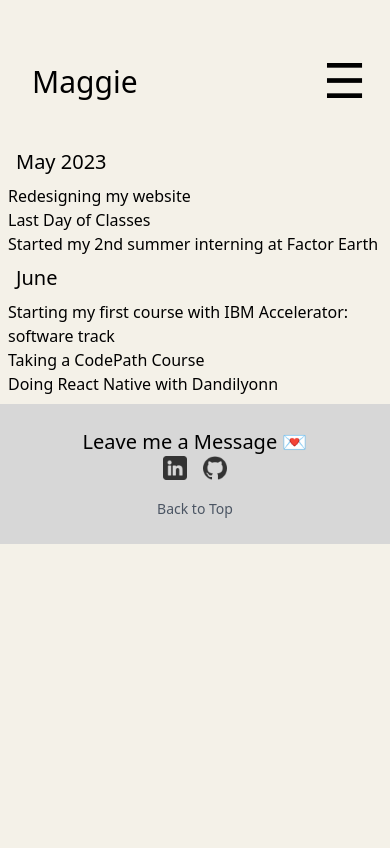
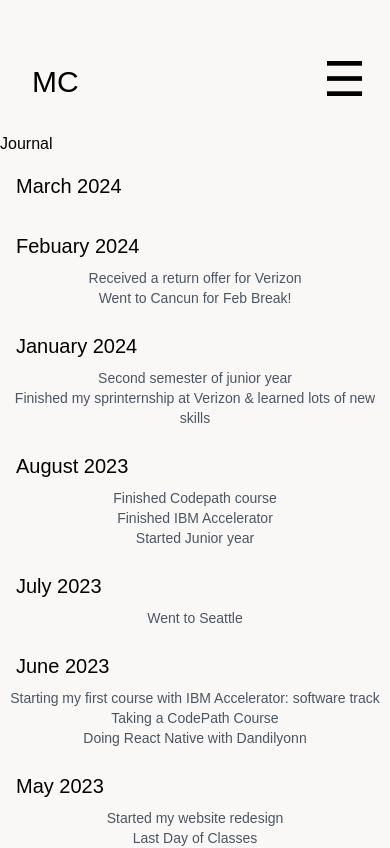
Before and after one commit to mchen892/mchen892.github.io, a Next.js app: page /journal in a window 390 px wide. Shown: the top 848 px of the page. Built offline with nearby package versions, Linux system fonts and the light colour scheme.

Commit message:
redid project page (not done) & home page (nd)

```diff
--- a/components/journalTemp.js
+++ b/components/journalTemp.js
@@ -0,0 +1,23 @@
+import PropTypes from 'prop-types';
+
+function JournalTemplate({ date, info = [] }) {
+  return (
+    <main className="">
+      <div className="lg:ml-80 lg:mt-32 p-2">
+        <h2 className="text-xl p-2">{date}</h2>
+        <ul className="text-center text-gray-600 text-sm">
+          {Array.isArray(info) && info.map((item, index) => (
+            <li key={index}>{item}</li>
+          ))}
+        </ul>
+      </div>
+    </main>
+  );
+}
+
+JournalTemplate.propTypes = {
+  date: PropTypes.string,
+  info: PropTypes.arrayOf(PropTypes.string),
+};
+
+export default JournalTemplate;
--- a/components/projectTemp.js
+++ b/components/projectTemp.js
@@ -4,7 +4,7 @@ import Link from "next/link";
 
 function ProjectTemp({ img, altmessage, title, caption, link }) {
   const card = (
-    <div className="flex flex-col items-center shadow-lg transition duration-300 ease-in-out hover:shadow-xl bg-light-purp max-w-md w-96 mx-auto mb-8">
+    <div className="flex flex-col items-center transition duration-300 ease-in-out hover:purple-shadow max-w-md w-96 mx-auto mb-8">
       <div className="w-full h-48 overflow-hidden relative rounded-t-lg">
         <Image
           src={img}
@@ -15,8 +15,8 @@ function ProjectTemp({ img, altmessage, title, caption, link }) {
         />
       </div>
       <div className="p-4 h-32 flex flex-col justify-between">
-        <h2 className="text-center text-xl font-semibold">{title}</h2>
-        <p className="text-center text-gray-600 text-sm">{caption}</p>
+        <h2 className="text-left text-light-purp-text text-xl font-semibold">{title}</h2>
+        <p className="text-left text-gray-600 text-sm">{caption}</p>
       </div>
     </div>
   );
--- a/components/sideNavBar.js
+++ b/components/sideNavBar.js
@@ -12,7 +12,7 @@ const MobileNav = () => {
     <nav className='flex flex-col lg:flex-row lg:justify-between lg:items-center lg:mx-6 mt-8'>
       <div className='flex flex-row justify-between'>
         <h2>
-          <Link href="/" className='text-3xl'>Maggie</Link>
+          <Link href="/" className='text-3xl'>MC</Link>
         </h2>
 
         {!isLargeScreen && (
--- a/src/pages/journal.js
+++ b/src/pages/journal.js
@@ -1,12 +1,12 @@
-import Head from 'next/head'
+import Head from "next/head";
 import MobileNav from "../../components/sideNavBar";
 import FooterAll from "../../components/footer";
-import Link from 'next/link'
-import Image from 'next/image'
+import Link from "next/link";
+import Image from "next/image";
+import JournalTemplate from "../../components/journalTemp";
 // import website from '../public/website.png'
 
-
-export default function Home() {
+export default function Journal() {
   return (
     <>
       <Head>
@@ -16,26 +16,52 @@ export default function Home() {
         <link rel="icon" href="/favicon.ico" />
       </Head>
       <main>
-                <div className='h-screen'>
+        <div className="h-screen">
           <MobileNav />
-                    <div className='lg:ml-80 lg:mt-32 p-2'>
-                        <h2 className=' text-xl p-2'>May 2023</h2>
-                        <ul className="list-disc ml-10">
-                            <li>Redesigning my website</li>
-                            <li>Last Day of Classes</li>
-                            <li>Started my 2nd summer interning at Factor Earth</li>
-                        </ul>
-                        {/* <Image src={website} /> */}
-                        <h2 className=' text-xl p-2'>June</h2>
-                        <ul className="list-disc ml-10">
-                            <li>Starting my first course with IBM Accelerator: software track</li>
-                            <li>Taking a CodePath Course</li>
-                            <li>Doing React Native with Dandilyonn</li>
-                        </ul>
-                    </div>
+          <h1>Journal</h1>
+          <JournalTemplate date="March 2024" info={[""]} />
+          <JournalTemplate
+            date="Febuary 2024"
+            info={[
+              "Received a return offer for Verizon",
+              "Went to Cancun for Feb Break!",
+            ]}
+          />
+          <JournalTemplate
+            date="January 2024"
+            info={[
+              "Second semester of junior year",
+              "Finished my sprinternship at Verizon & learned lots of new skills",
+            ]}
+          />
+          <JournalTemplate
+            date="August 2023"
+            info={[
+              "Finished Codepath course",
+              "Finished IBM Accelerator",
+              "Started Junior year",
+            ]}
+          />
+          <JournalTemplate date="July 2023" info={["Went to Seattle"]} />
+          <JournalTemplate
+            date="June 2023"
+            info={[
+              "Starting my first course with IBM Accelerator: software track",
+              "Taking a CodePath Course",
+              "Doing React Native with Dandilyonn",
+            ]}
+          />
+          <JournalTemplate
+            date="May 2023"
+            info={[
+              "Started my website redesign",
+              "Last Day of Classes",
+              "Started my 2nd summer interning at Factor Earth",
+            ]}
+          />
         </div>
         <FooterAll />
       </main>
     </>
-    )
+  );
 }
--- a/src/pages/project.js
+++ b/src/pages/project.js
@@ -26,10 +26,8 @@ export default function Home() {
               <div className="project-view">
                 <ProjectTemp link='https://www.maggiechen.org/'img={website} altmessage="Personal website image" title="Personal Website" caption="Used NextJS, Tailwind, HTML, and CSS" />
                 <ProjectTemp img={esw} altmessage="Esw website image" title="Engineer's For Sustainability Website" caption="Used Plotly Dash, Bootstrap components, CSS, Figma for the website. Used pandas for fumehood automations." />
-                <ProjectTemp img={cssa} altmessage="Cssa website image" title="Cornell Chinese Scholars Association Website" caption="Used HTML, CSS, and JS to create this website" />
                 <ProjectTemp link='https://github.com/mchen892/led-clock'img={arduino} altmessage="Arduino LED Clock" title="Arduino LED Clock" caption="Used Arduino to create this" />
                 <ProjectTemp link='https://survival-guide.netlify.app/ 'img={bobatalk} altmessage="BobaTalk website image" title="BobaTalk's College Survival Website" caption="Used React and CSS" />
-                <ProjectTemp img={esw} altmessage="Trading bot image" title="Discord Trading Analyzing Bot" caption="Used Python, Yahoo Finances, Discord" />
                 <ProjectTemp link='https://github.com/mchen892/hungry-line' img={hungryline} altmessage="Hungry Line app image" title="Hungry Line App" caption="Used React Native, Expo, and Firebase" />
               </div>
             </section>
--- a/src/styles/globals.css
+++ b/src/styles/globals.css
@@ -6,10 +6,19 @@ html,
 body {
   max-width: 100vw;
   overflow-x: hidden;
-  background-color: #F4F1E8;
+  background-color: #F9F8F6;
+  font-family: Arial, Helvetica, sans-serif;
   /* margin-left: 2em;
   margin-right: 2em; */
 }
+
+/* In your global.css or a CSS module */
+.hover\:purple-shadow:hover {
+  box-shadow: 0 10px 15px -3px rgba(201, 194, 207, 1), /* Adjust the rgba values to your chosen color */
+              0 4px 6px -2px rgba(128, 90, 213, 0.25); /* Same here */
+}
+
+
 
 nav h2 {
   padding: 2em;
@@ -31,6 +40,13 @@ nav h2 {
   font-size: 1.5em;
 }
 
+.title-pad {
+  padding-right: .2em;
+}
+
+.arrow {
+  padding-top: 5em;
+}
 .current {
   background-color: #C9C2CF;
   height: 20em;
@@ -42,7 +58,7 @@ nav h2 {
 }
 
 .me {
-  background-color: #F5E8E2;
+  background-color: #F9CB9C;
 }
 
 .me li {
@@ -56,6 +72,7 @@ footer {
 
 .project-view {
   display: flex;
-  flex-direction: row;
+  flex-direction: col;
   flex-wrap: wrap;
+  justify-content: left;
 }
```
Also changed, not shown: src/pages/index.js (+51 -71 lines), 1 other file (tests, documents, lock files or other folders). Lines whose indentation alone changed are shown as unchanged.
